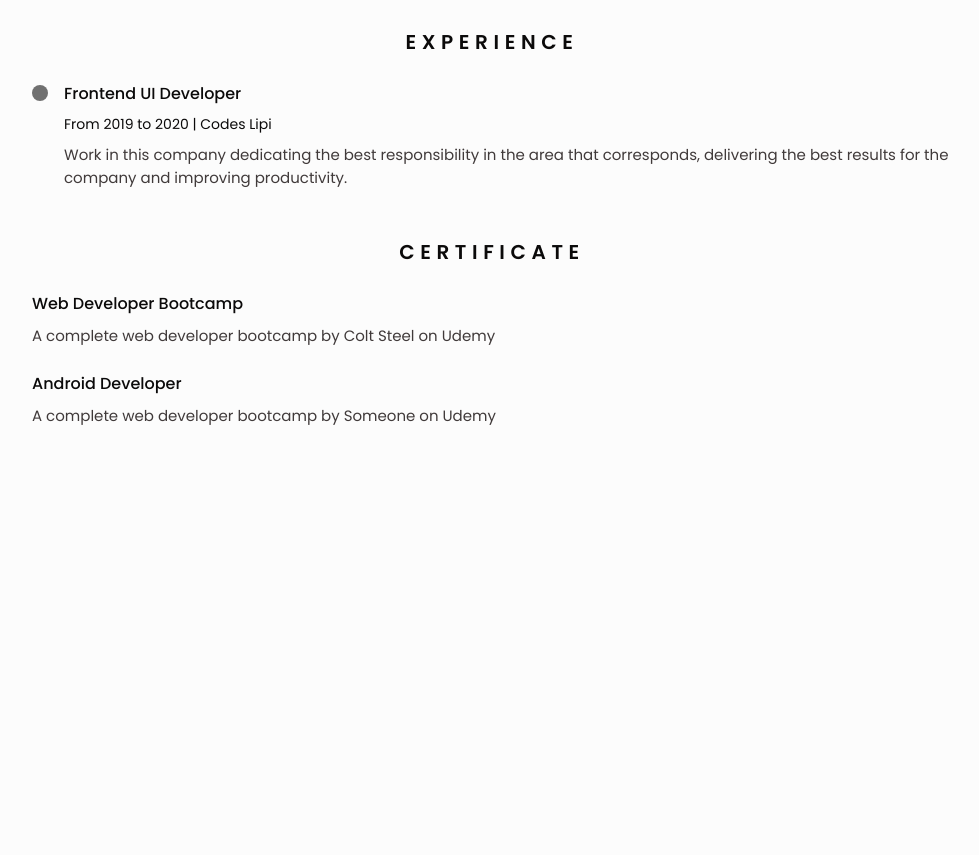
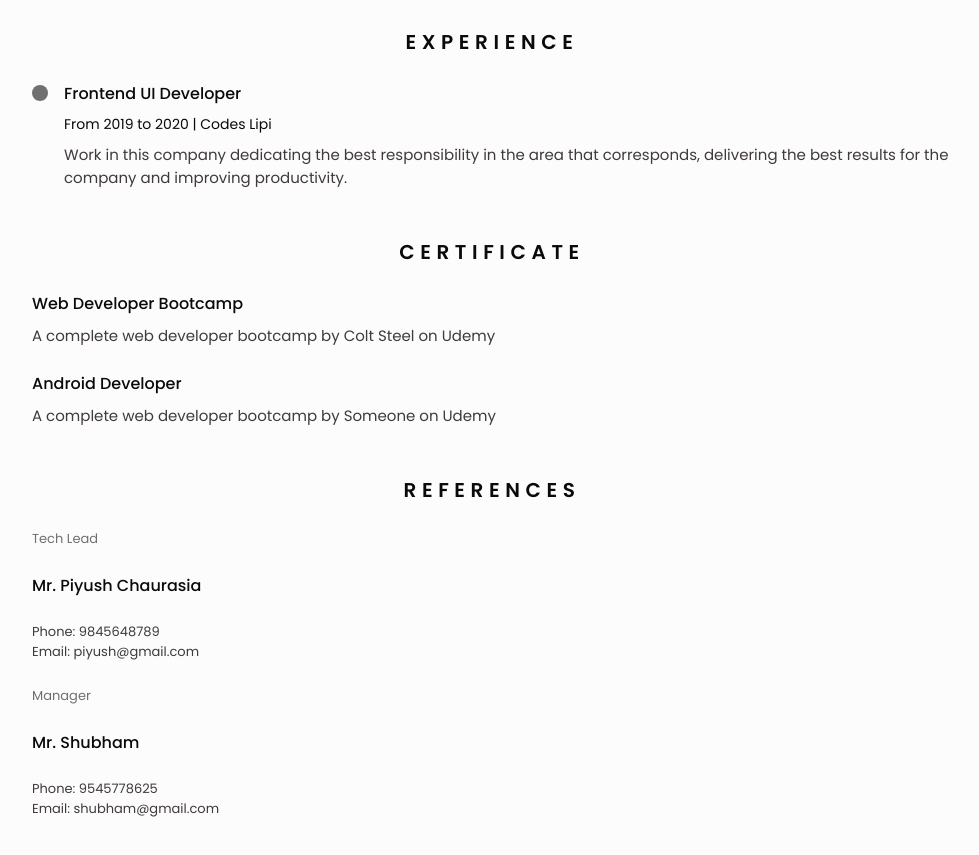
Before and after one commit to vk415072/resume, a plain HTML site: page index.html in a window 1280 px wide. Shown: the part 1267-2122 px from the top of the page, without its empty margins (16-995 px from the left). Before the commit the page ends 1766 px from the top, so only its background shows below. Drawn offline with nearby package versions, Linux system fonts and the light colour scheme.

Commit message:
ref section added

```diff
--- a/assets/css/styles.css
+++ b/assets/css/styles.css
@@ -361,7 +361,25 @@ img {
 }
 
 /* CERTIFICATES */
-.certificate__title{
-    font-size: var(--h3-font-size);
-    margin-bottom: var(--mb-1);
+.certificate__title {
+   font-size: var(--h3-font-size);
+   margin-bottom: var(--mb-1);
 }
+
+/* REFERENCES */
+.references__content {
+   gap: 0.25rem;
+}
+
+.references__subtitle {
+   color: var(--text-color-light);
+}
+
+.references__subtitle,
+.references__contact {
+   font-size: var(--smaller-font-size);
+}
+
+.references__title {
+font-size: var(--h3-font-size);
+}
--- a/index.html
+++ b/index.html
@@ -200,7 +200,31 @@
                 </section>
 
                 <!-- references -->
+                <section class="references section" id="references">
+                    <h2 class="section-title">References</h2>
+                    <div class="references__container bd-grid">
 
+                        <!-- references 01 -->
+                        <div class="references__contnet bd-grid">
+                            <span class="references__subtitle">Tech Lead</span>
+                            <h3 class="references__title">Mr. Piyush Chaurasia</h3>
+                            <ul class="references__contact">
+                                <li>Phone: 9845648789</li>
+                                <li>Email: piyush@gmail.com</li>
+                            </ul>
+                        </div>
+                        <!-- references 02 -->
+                        <div class="references__contnet bd-grid">
+                            <span class="references__subtitle">Manager</span>
+                            <h3 class="references__title">Mr. Shubham</h3>
+                            <ul class="references__contact">
+                                <li>Phone: 9545778625</li>
+                                <li>Email: shubham@gmail.com</li>
+                            </ul>
+                        </div>
+
+                    </div>
+                </section>
 
                 <!-- languages -->
 
```
